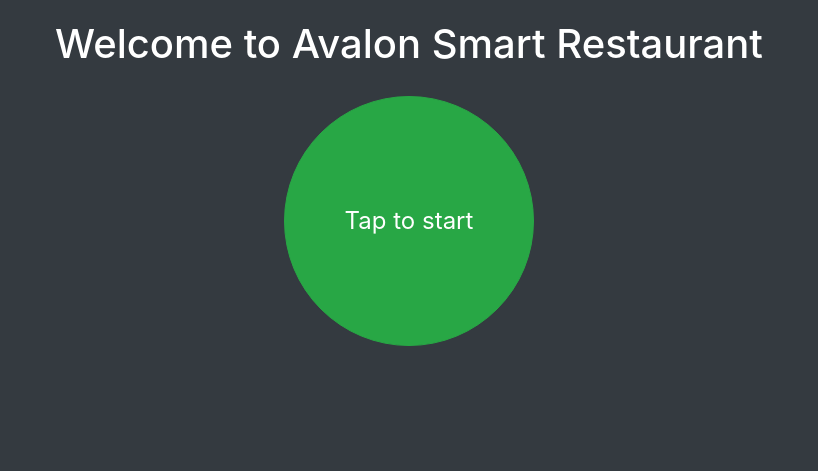
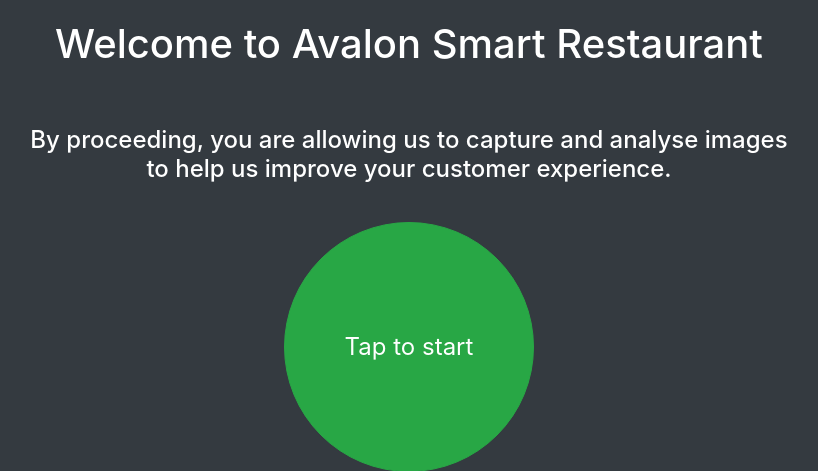
Before and after one commit to flamily/irs, a Flask app: template web/templates/robot-welcome.html in a window 1280 px wide. Shown: the top 471 px of the page, without its empty margins (231-1049 px from the left). Run offline with Flask 2, Linux system fonts and the light colour scheme; the template is opened without the code that fills it: most values are stand-ins (such as "Sample title", 1, 10 or a date in 2020); some libraries are stand-ins or nearby versions.

Commit message:
do da ting

```diff
--- a/web/templates/robot-welcome.html
+++ b/web/templates/robot-welcome.html
@@ -6,6 +6,10 @@
     <div class="container">
       <div class="row justify-content-center">
         <h1 class="h1-robot">Welcome to Avalon Smart Restaurant</h1>
+        <h4 class="h4-robot">
+          By proceeding, you are allowing us to capture and analyse images<br>
+          to help us improve your customer experience.
+        </h4>
       </div>
     </div>
 
```
